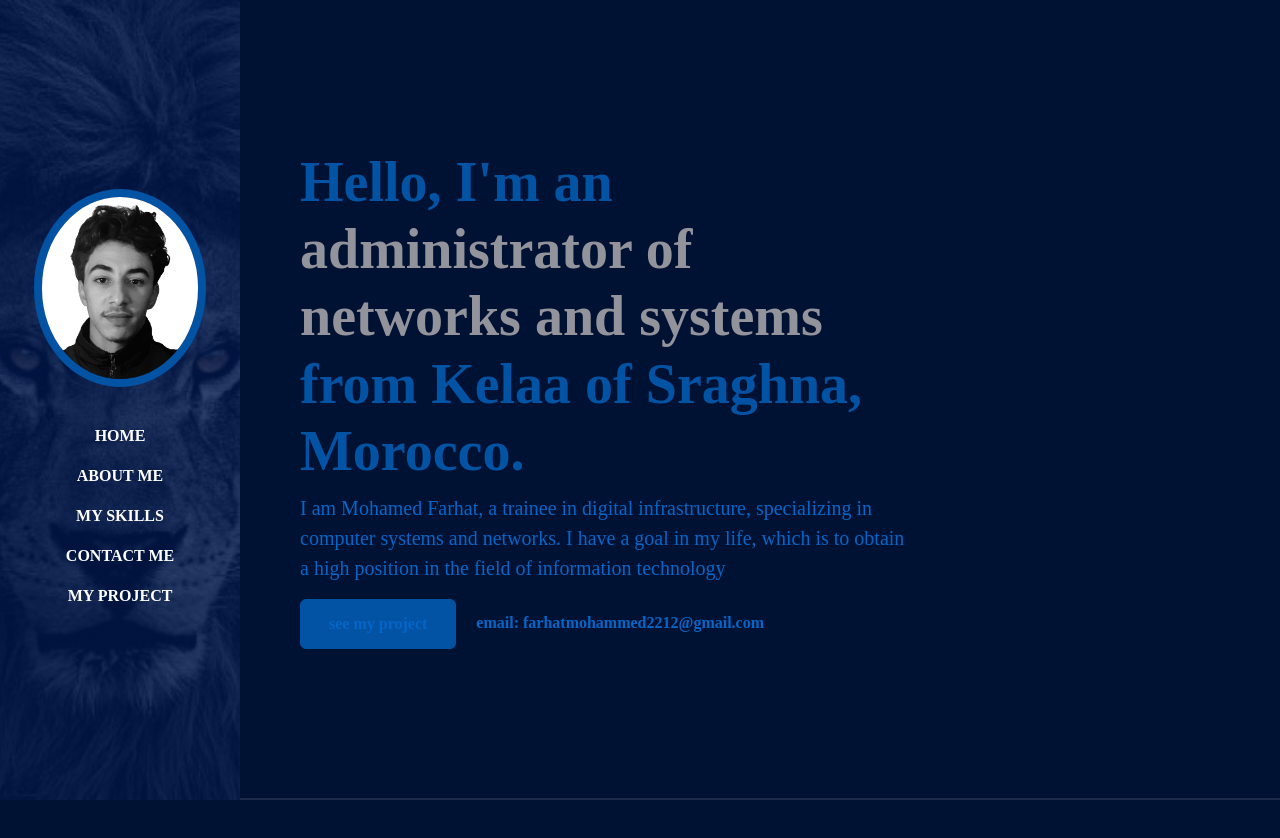
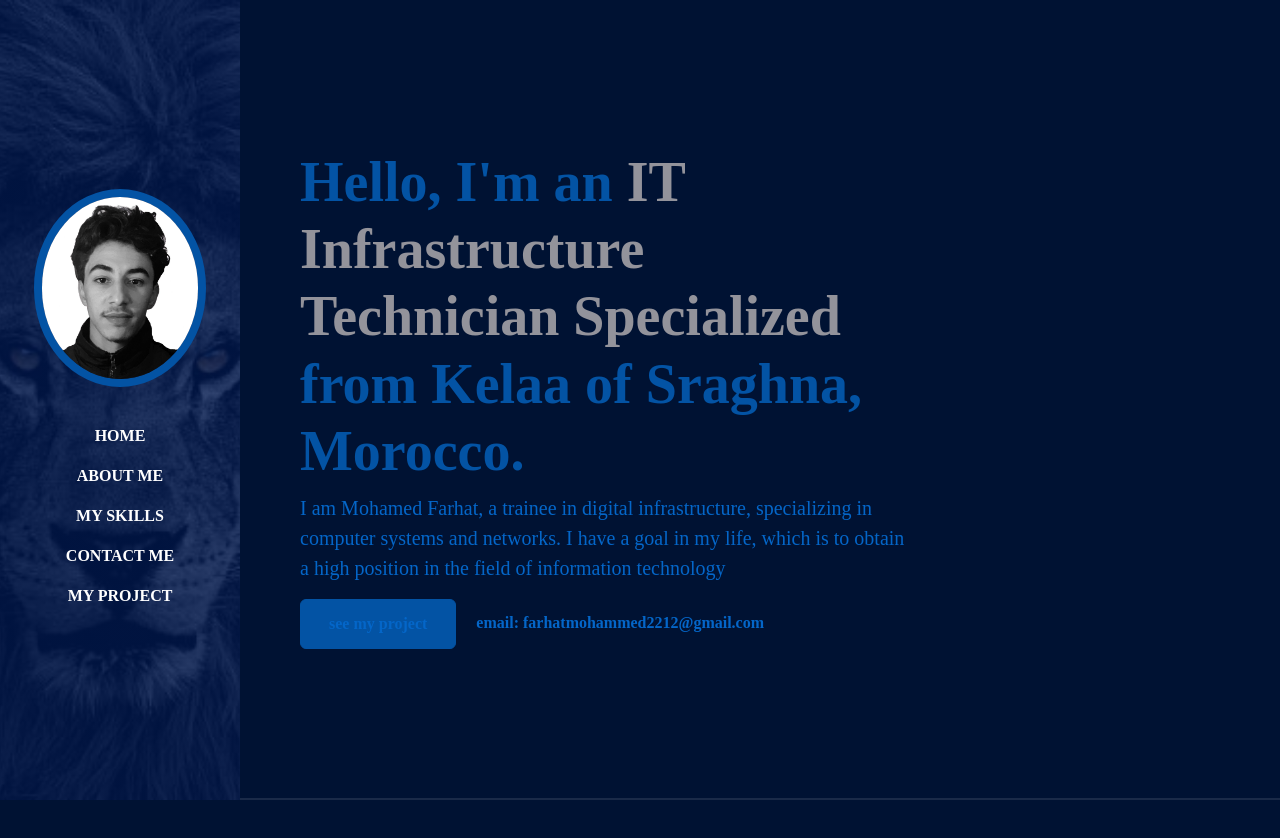
Before and after one commit to medfarhat02/MOHAMMED-FARHAT, a plain HTML site: page index.html in a window 1280 px wide. Shown: the top 838 px of the page. Drawn offline with Linux system fonts and the light colour scheme; a web font is replaced by a local one.

Commit message:
Update index.html

```diff
--- a/index.html
+++ b/index.html
@@ -66,7 +66,7 @@
             <div class="container">
                 <div class="row">
                     <div class="col-lg-8">
-                        <h1 class="display-4 fw-bold " style="font-size: 7vh;">Hello, I'm an <span class="text-brand">administrator of networks and systems</span> from Kelaa of Sraghna, Morocco.</h2>
+                        <h1 class="display-4 fw-bold " style="font-size: 7vh;">Hello, I'm an <span class="text-brand">IT Infrastructure Technician Specialized</span> from Kelaa of Sraghna, Morocco.</h2>
                         <p class="lead mt-2">I am Mohamed Farhat, a trainee in digital infrastructure, specializing in computer systems and networks. I have a goal in my life, which is to obtain a high position in the field of information technology</p>
                         <a href="#work" class="btn btn-brand me-3">see my project</a>
                         <a href="#" class="link-custom">email: farhatmohammed2212@gmail.com </a>
```
